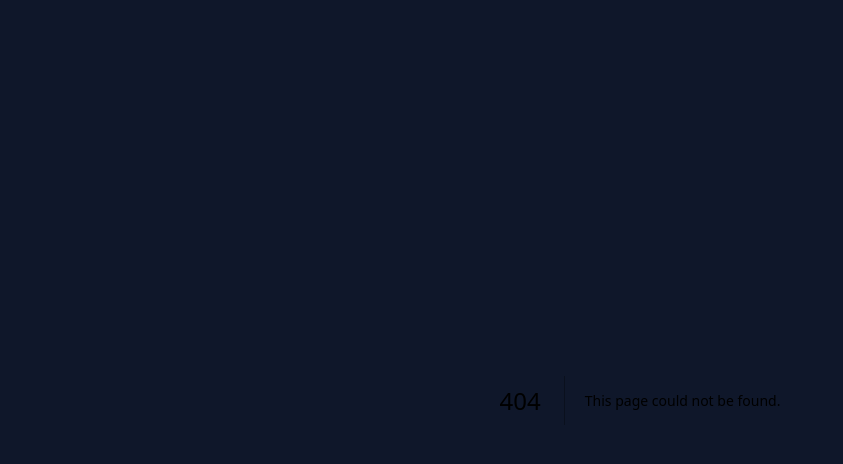
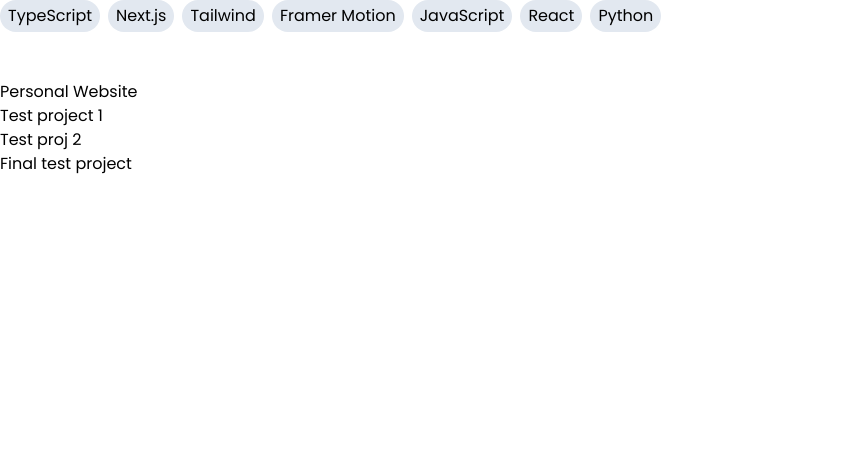
Before and after one commit to jaxonhill/personal-website-v2, a Next.js app: page /projects in a window 1280 px wide. Before the commit this address had no page. Shown: the top 464 px of the page, without its empty margins (0-843 px from the left). Built offline with nearby package versions, Linux system fonts and the light colour scheme.

Commit message:
Add filtering by technology to product page

```diff
--- a/pages/_app.tsx
+++ b/pages/_app.tsx
@@ -15,7 +15,8 @@
       Set the whole website to dark mode if the dark mode state is true
       by applying "dark" class name on the main DOM element wrapping everything
     */
-		<main className={`${isDarkMode && "dark"} ${poppins.className}`}>
+		// <main className={`${isDarkMode && "dark"} ${poppins.className}`}>
+		<main className={`${poppins.className}`}>
 			<section className={`dark:bg-slate-900`}>
 				<Component {...pageProps} />
 			</section>
--- /dev/null
+++ b/pages/projects/index.tsx
@@ -0,0 +1,55 @@
+import { projects } from "@/lib/projects";
+import { Project } from "@/lib/projects";
+import { Technology } from "@/lib/projects";
+import { useState } from "react";
+
+export default function ProjectPage() {
+	const [displayedProjects, setDisplayedProjects] = useState(projects);
+	const technologies = getTechnologies(projects);
+
+	function handleFilter(tech: Technology) {
+		// Filter out projects that do not have the technologies desired for filter
+		let newProjects: Project[] = displayedProjects.filter(
+			(proj: Project) => {
+				return proj.technologies.includes(tech);
+			}
+		);
+		setDisplayedProjects(newProjects);
+	}
+
+	return (
+		<div>
+			<div className="flex gap-2">
+				{technologies.map((technology: Technology) => {
+					return (
+						<button
+							className="rounded-2xl bg-slate-200 px-2 py-1"
+							onClick={() => handleFilter(technology)}
+						>
+							{technology}
+						</button>
+					);
+				})}
+			</div>
+			<br />
+			<br />
+			{displayedProjects.map((proj: Project): JSX.Element => {
+				return <h1>{proj.name}</h1>;
+			})}
+		</div>
+	);
+}
+
+function getTechnologies(projects: Project[]): Technology[] {
+	// Initialize technologies to an empty array as first
+	let technologies: Technology[] = [];
+	projects.forEach((proj: Project) => {
+		proj.technologies.forEach((technology: Technology) => {
+			// If a technology from a project is not in the technologies list, append it
+			if (!technologies.includes(technology)) {
+				technologies.push(technology);
+			}
+		});
+	});
+	return technologies; // Return final list of unique technologies
+}
```
